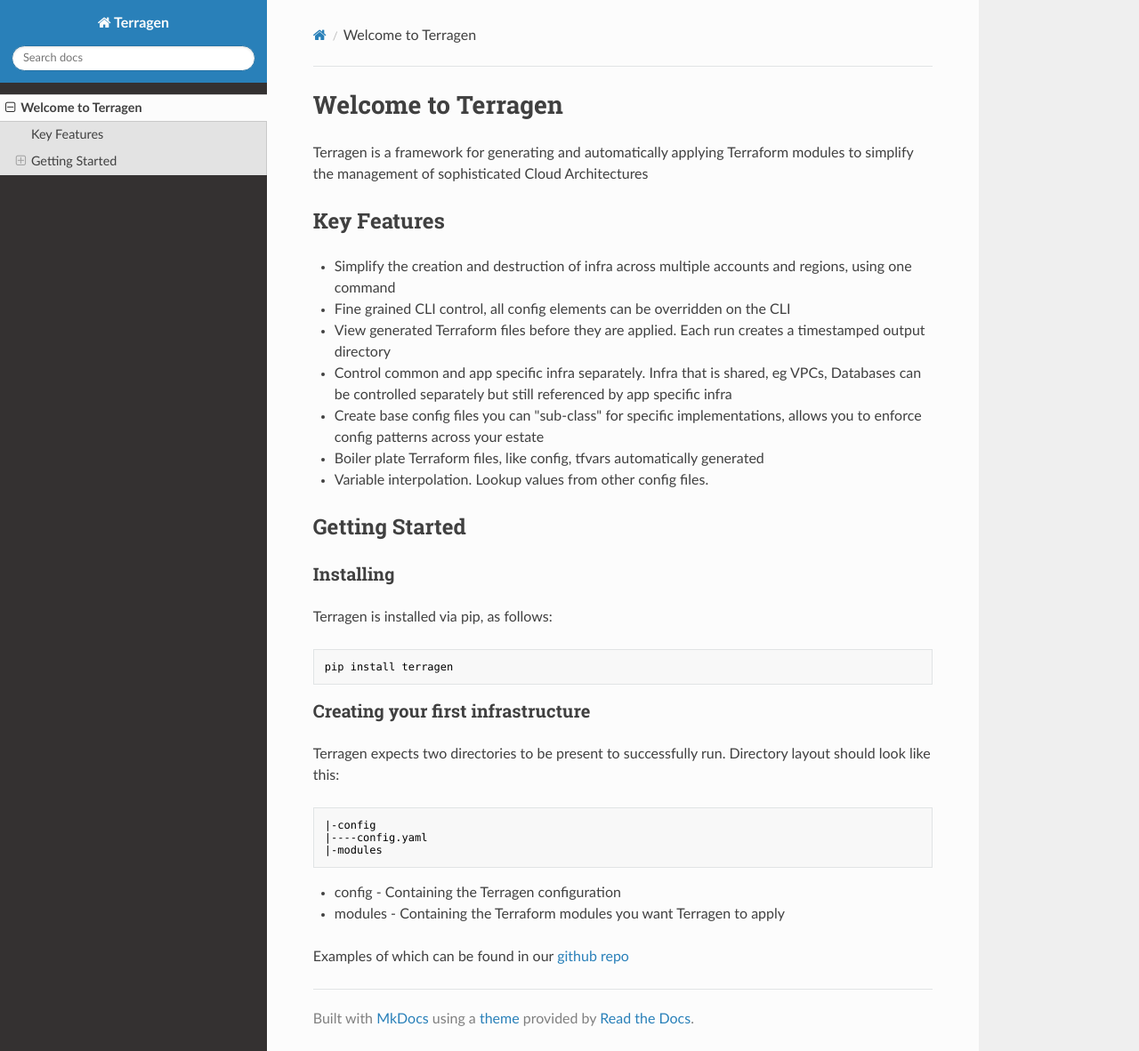
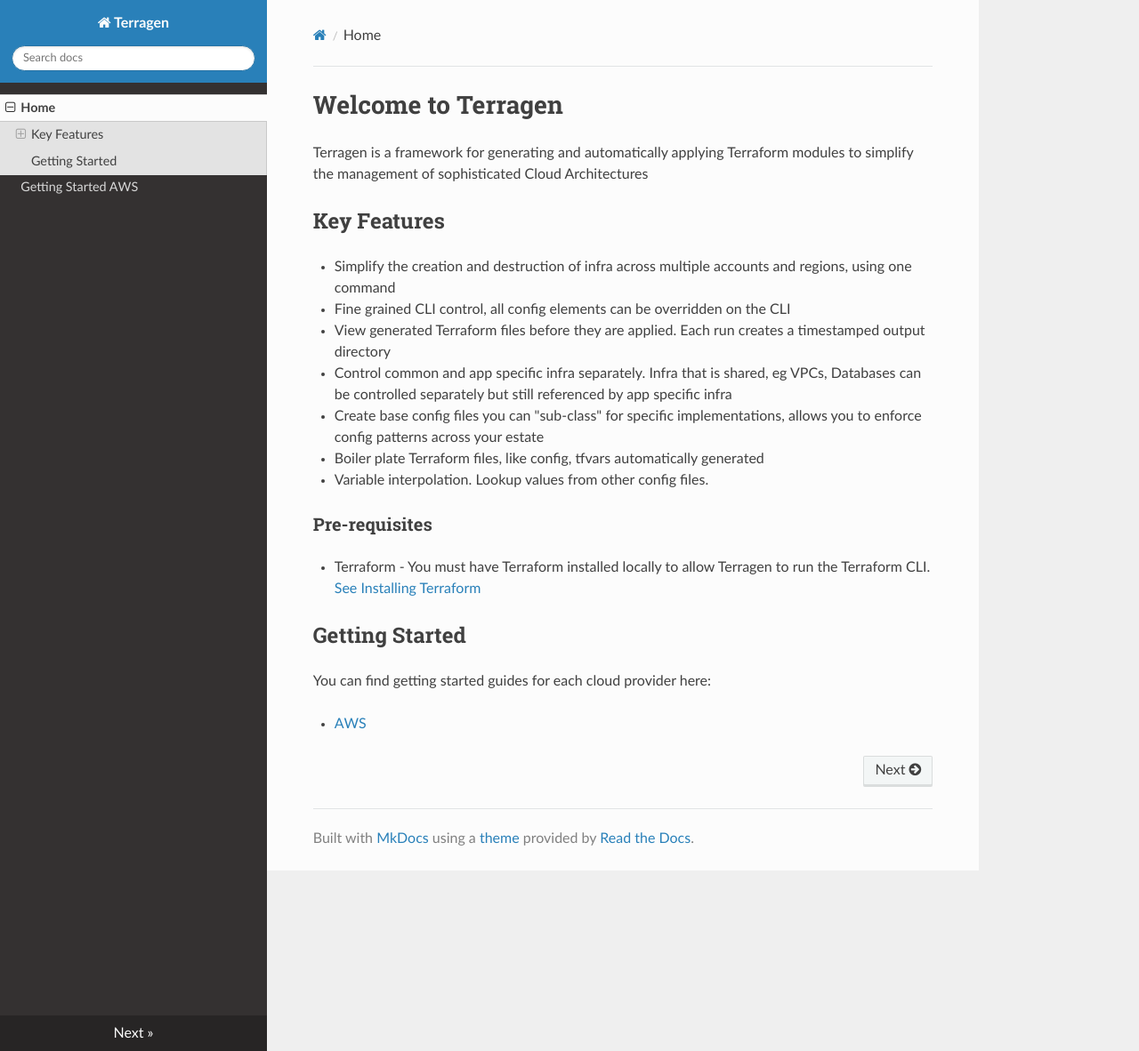
Before and after one commit to hunt3ri/terragen, an MkDocs documentation site: the page built from docs/index.md, in a window 1280 px wide and 1182 px high. Shown: the whole window at 89% size. Built offline with MkDocs 1.6.1, drawn with Linux system fonts in a browser that asks for light colours; nearby versions of some CDN libraries.

Commit message:
aws docs

````diff
--- a/docs/index.md
+++ b/docs/index.md
@@ -11,25 +11,10 @@
  * Boiler plate Terraform files, like config, tfvars automatically generated
  * Variable interpolation.  Lookup values from other config files.
 
+### Pre-requisites
+* Terraform - You must have Terraform installed locally to allow Terragen to run the Terraform CLI.  [See Installing Terraform](https://learn.hashicorp.com/tutorials/terraform/install-cli)
+
 ## Getting Started
+You can find getting started guides for each cloud provider here:
 
-### Installing
-Terragen is installed via pip, as follows:
-
-```commandline
-pip install terragen
-```
-
-### Creating your first infrastructure
-
-Terragen expects two directories to be present to successfully run.  Directory layout should look like this:
-
-```commandline
-|-config
-|----config.yaml
-|-modules
-```
-* config - Containing the Terragen configuration
-* modules - Containing the Terraform modules you want Terragen to apply
-
-Examples of which can be found in our [github repo](https://github.com/hunt3ri/terragen)
+* [AWS](./getting-started-aws.md)
--- a/mkdocs.yml
+++ b/mkdocs.yml
@@ -1,3 +1,6 @@
 site_name: Terragen
 site_url: https://readthedocs.org/projects/terragen/
+nav:
+    - Home: index.md
+    - Getting Started AWS: getting-started-aws.md
 theme: readthedocs
````
Also changed, not shown: docs/getting-started-aws.md (added, +25 -0 lines), docs/glossary.md (added).
